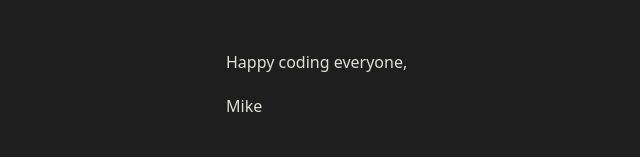
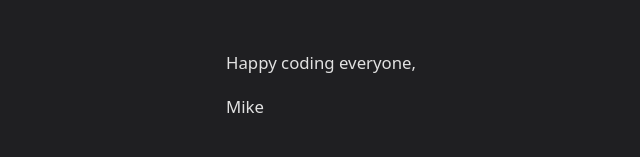
Before and after one commit to MostlyFocusedMike/mostlyfocused-site, a website built with Vite: page scripts/blank_article.html in a window 1280 px wide. Shown: the part 795-952 px from the top of the page, 278-918 px from the left. Built offline with nearby package versions, Linux system fonts and the light colour scheme; no server answers.

Commit message:
tweak css

```diff
--- a/src/article.css
+++ b/src/article.css
@@ -174,9 +174,9 @@
 #article-body > p,
 #article-body li {
   font-family: "ui-sans-serif", "system-ui", "sans-serif";
-  font-size: 1rem;
+  font-size: 1.05rem;
   font-weight: 400;
-  color: rgba(255, 255, 245, .86);
+  color: var(--foreground-primary);
   line-height: 1.7rem;
 }
 
--- a/src/global.css
+++ b/src/global.css
@@ -8,7 +8,7 @@
   background-position: center;
   background-repeat: no-repeat;
   background-size: cover; */
-  background: rgb(30, 30, 30);
+  background: rgb(31, 31, 34);
   scroll-padding-top: 50px;
 }
 
--- a/src/home.css
+++ b/src/home.css
@@ -66,6 +66,7 @@
   padding: 0 0 0 40px;
   font-family: sans-serif;
   line-height: 1.3rem;
+  color: var(--foreground-primary);
 }
 
 #favorites-section {
```
